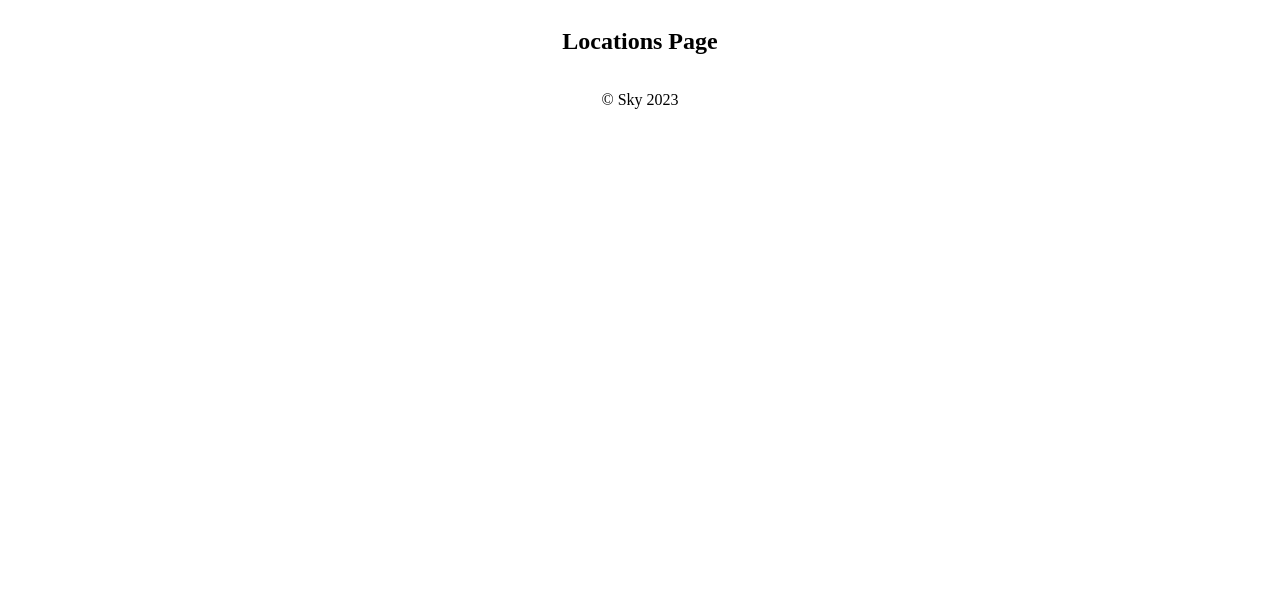
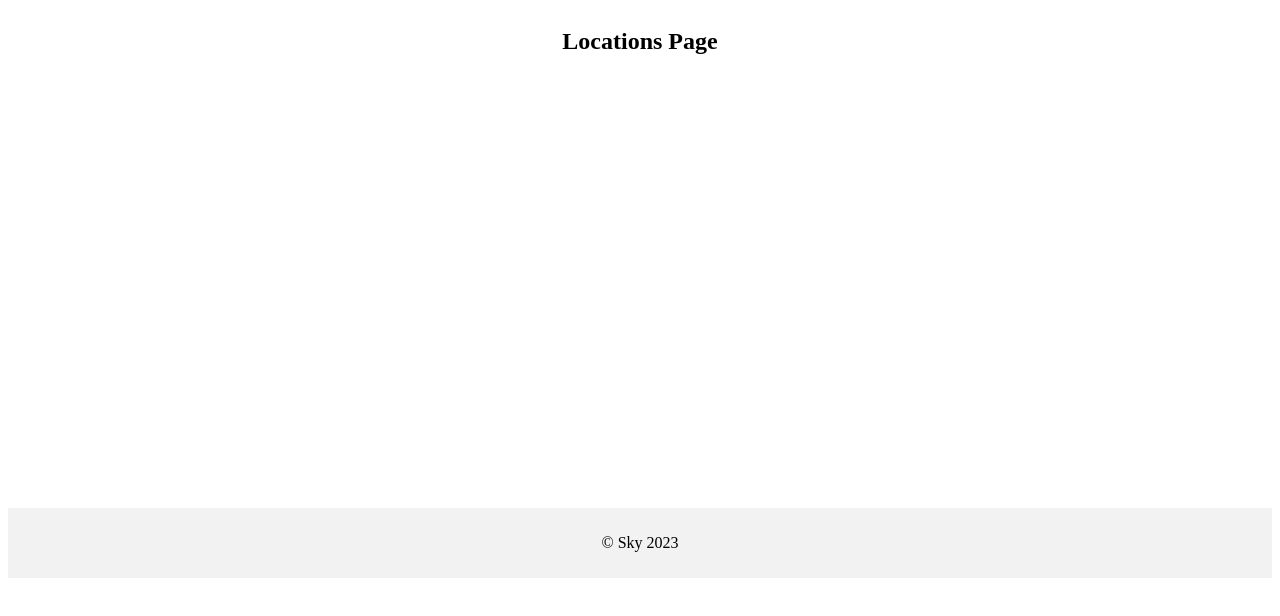
Before and after one commit to ganeshsingh2308/sea_c2_git_practice, a plain HTML site: page locations.html in a window 1280 px wide. Drawn offline with Linux system fonts and the light colour scheme.

Commit message:
Scaffolding basic Css 2

```diff
--- a/styles/styles.css
+++ b/styles/styles.css
@@ -2,5 +2,13 @@
     display: flex;
     flex-direction: column;
     text-align: center;
-    min-height: 98vh;
 }
+section {
+    min-height: 500px; /* Set the desired maximum height */
+    overflow-y: auto;
+}
+footer {
+    background-color: #f2f2f2;
+    padding: 10px;
+    text-align: center;
+  }
```
